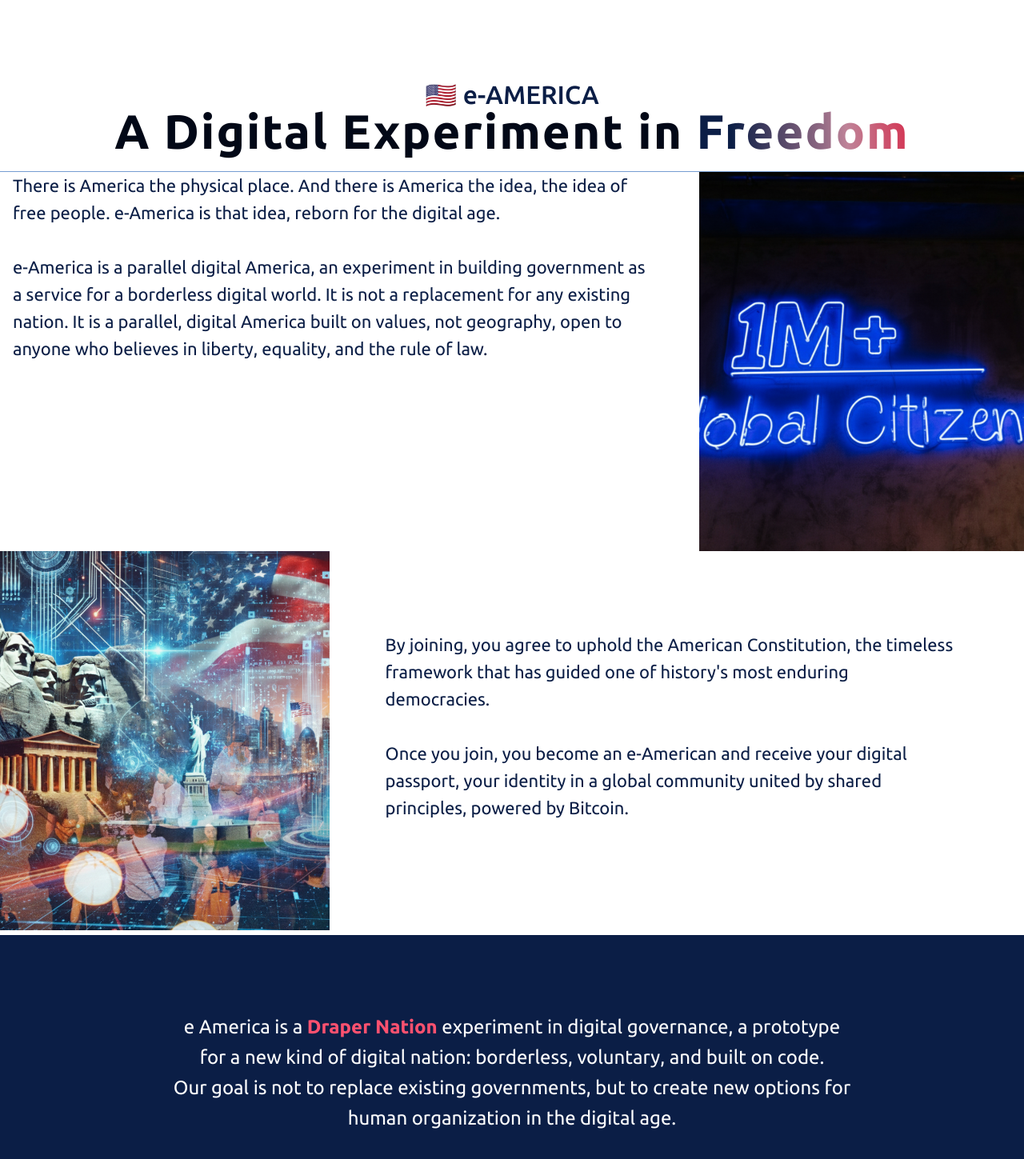
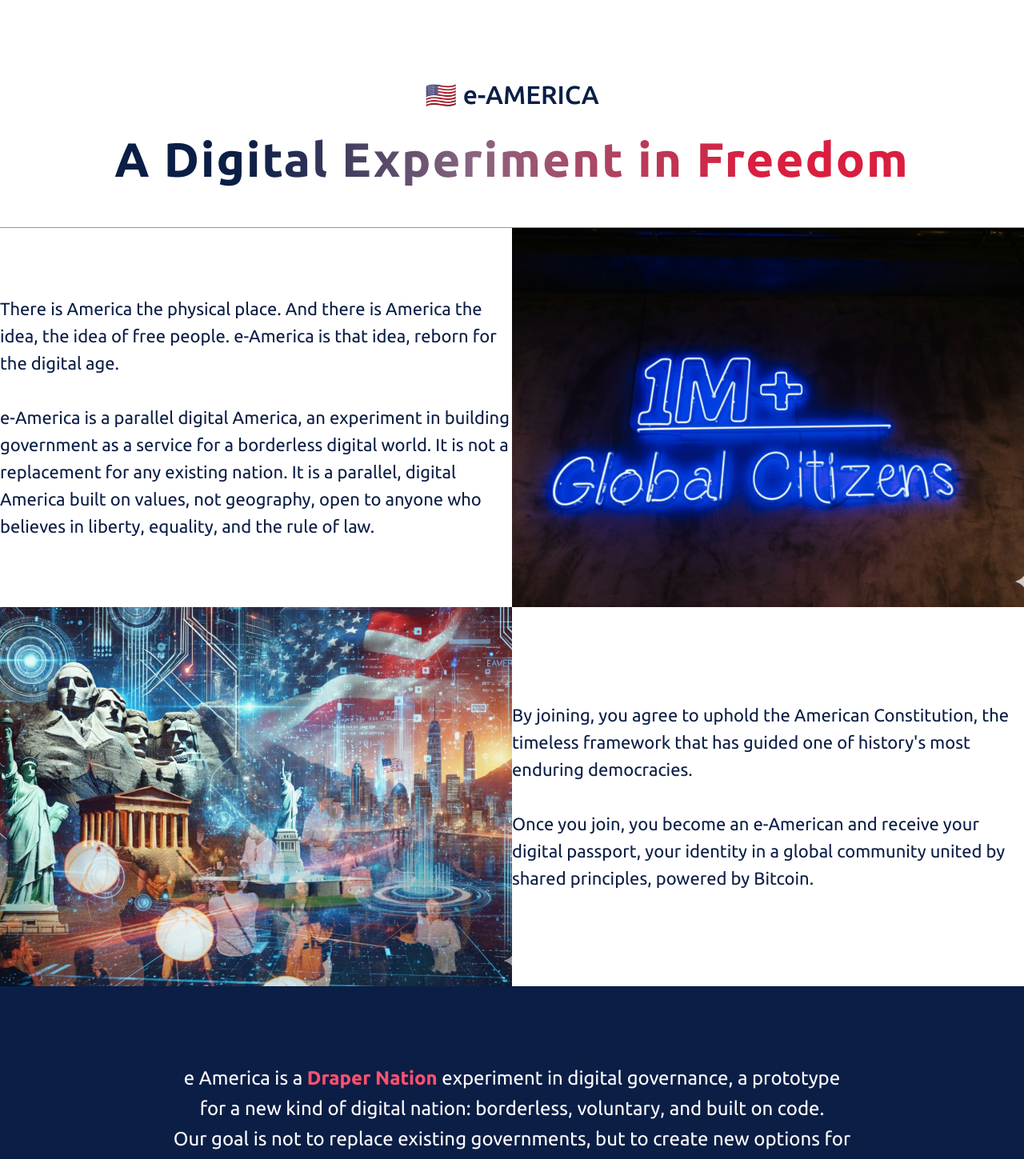
Before and after one commit to E-America/e-america, a React (Vite) app: page / in a window 1280 px wide. Shown: the part 860-2309 px from the top of the page at 80% size. Built offline with nearby package versions, Linux system fonts and the light colour scheme.

Commit message:
Reformat about us

```diff
--- a/src/components/DigitalExperimentSection.tsx
+++ b/src/components/DigitalExperimentSection.tsx
@@ -10,20 +10,21 @@ const DigitalExperimentSection = () => {
           <p className="font-ubuntu font-medium leading-[normal] text-[#0b1e46] text-[2rem] w-full whitespace-pre-wrap">
             🇺🇸 e-AMERICA
           </p>
-          <div className="font-ubuntu font-bold leading-[2.25rem] relative text-[3.75rem] tracking-[2px] w-full">
-            <p className="leading-[2.25rem] whitespace-pre-wrap">
-              A Digital Experiment in{" "}
-              <span
+          <div className="font-ubuntu font-bold relative text-[3.75rem] tracking-[2px] w-full py-2">
+            <p
+              className="whitespace-pre-wrap"
               style={{
                 background:
-                    "linear-gradient(85.23deg, #0B1E46 16.92%, #896580 56.67%, #BF8398 70.07%, #DA1E3F 106.8%)",
+                  "linear-gradient(86deg, #0B1E46 16.95%, #896580 44.99%, #DA1E3F 80.34%)",
                 WebkitBackgroundClip: "text",
                 WebkitTextFillColor: "transparent",
                 backgroundClip: "text",
+                color: "transparent",
+                lineHeight: "1.2",
+                display: "inline-block",
               }}
             >
-                Freedom
-              </span>
+              A Digital Experiment in Freedom
             </p>
           </div>
         </div>
@@ -33,8 +34,9 @@ const DigitalExperimentSection = () => {
       <div className="border-t border-[#769dd1] border-solid w-full">
         {/* First row: Text left, Image right */}
         <div className="relative w-full py-0">
-          <div className="container mx-auto px-4 flex flex-col lg:flex-row gap-[4.1875rem] items-start w-full">
-            <div className="flex flex-col items-center justify-center font-ubuntu font-normal leading-[2.125rem] text-[#0b1e46] text-[1.375rem] w-full">
+          <div className="mx-auto flex flex-col lg:flex-row gap-[0rem] w-full">
+            <div className="flex flex-col items-center font-ubuntu font-normal justify-center leading-[2.125rem] text-[#0b1e46] text-[1.375rem] w-full lg:w-[50%]">
+              <div className="mb-0 max-w-[725px]">
                 <p className="mb-0">
                   There is America the physical place. And there is America the
                   idea, the idea of free people. e-America is that idea, reborn
@@ -43,15 +45,16 @@ const DigitalExperimentSection = () => {
                 <p className="mb-0">&nbsp;</p>
                 <p>
                   e-America is a parallel digital America, an experiment in
-                building government as a service for a borderless digital world.
-                It is not a replacement for any existing nation. It is a
-                parallel, digital America built on values, not geography, open
-                to anyone who believes in liberty, equality, and the rule of
-                law.
+                  building government as a service for a borderless digital
+                  world. It is not a replacement for any existing nation. It is
+                  a parallel, digital America built on values, not geography,
+                  open to anyone who believes in liberty, equality, and the rule
+                  of law.
                 </p>
               </div>
+            </div>
             {/* Image - full width of viewport, breaks out to edge */}
-            <div className="h-[473.747px] relative w-full lg:w-[50vw] lg:mr-[calc(-50vw+50%)]">
+            <div className="h-[473.747px] relative w-full lg:w-[50%] lg:mr-[calc(-50vw+50%)]">
               <img
                 alt=""
                 className="absolute inset-0 max-w-none object-center object-cover pointer-events-none size-full w-full"
@@ -63,16 +66,17 @@ const DigitalExperimentSection = () => {
 
         {/* Second row: Image left, Text right */}
         <div className="relative w-full py-0">
-          <div className="container mx-auto px-4 flex flex-col lg:flex-row items-start w-full">
+          <div className="mx-auto flex flex-col lg:flex-row w-full">
             {/* Image - full width of viewport, breaks out to edge */}
-            <div className="h-[474.122px] relative w-full lg:w-[50vw] lg:ml-[calc(-50vw+50%)] lg:order-first">
+            <div className="h-[474.122px] relative w-full lg:w-[50%] lg:ml-[calc(-50vw+50%)] lg:order-first">
               <img
                 alt=""
                 className="absolute inset-0 max-w-none object-center object-cover pointer-events-none size-full w-full"
                 src={imgRectangle5}
               />
             </div>
-            <div className="flex flex-col items-center justify-center font-ubuntu font-normal leading-[2.125rem] text-[#0b1e46] text-[1.375rem] w-full lg:order-last py-[100px] px-[70px]">
+            <div className="flex flex-col items-center font-ubuntu font-normal justify-center leading-[2.125rem] text-[#0b1e46] text-[1.375rem] w-full lg:w-[50%] lg:order-last">
+              <div className="mb-0 max-w-[725px]">
                 <p className="mb-0">
                   By joining, you agree to uphold the American Constitution, the
                   timeless framework that has guided one of history's most
@@ -80,17 +84,18 @@ const DigitalExperimentSection = () => {
                 </p>
                 <p className="mb-0">&nbsp;</p>
                 <p>
-                Once you join, you become an e-American and receive your digital
-                passport, your identity in a global community united by shared
-                principles, powered by Bitcoin.
+                  Once you join, you become an e-American and receive your
+                  digital passport, your identity in a global community united
+                  by shared principles, powered by Bitcoin.
                 </p>
+              </div>
             </div>
           </div>
         </div>
       </div>
 
       {/* Divider - full width */}
-      <div className="h-[6px] w-full" />
+      {/* <div className="h-[6px] w-full" /> */}
     </section>
   )
 }
--- a/src/components/Footer.tsx
+++ b/src/components/Footer.tsx
@@ -15,7 +15,7 @@ const Footer = () => {
             <img className="size-[28px] sm:size-[32px] lg:size-[36px]" alt="Heart icon" src={imgHeart} />
             <span className="whitespace-pre-wrap">by</span>
           </div>
-          <div className="h-auto w-[200px] sm:w-[240px] lg:w-[263.93px] lg:h-[110.126px] mt-4 lg:mt-[37.37%]">
+          <div className="h-auto w-[200px] sm:w-[240px] lg:w-[263.93px] lg:h-[110.126px] mt-4 lg:mt-[1.79rem]">
             <img className="block max-w-none w-full h-auto" alt="Draper Nation logo" src={imgGroup25} />
           </div>
         </div>
```
Lines whose indentation alone changed are shown as unchanged.
